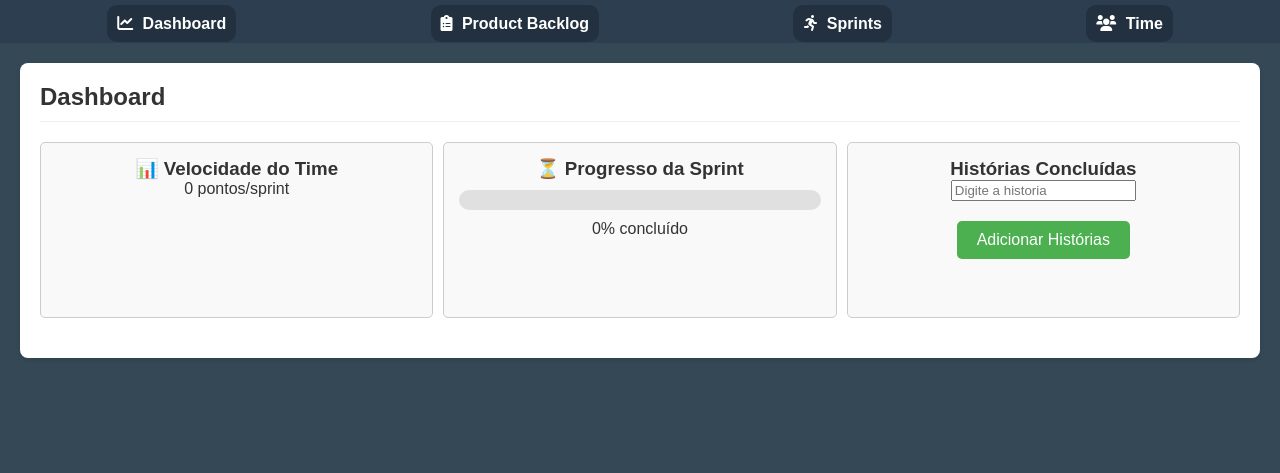
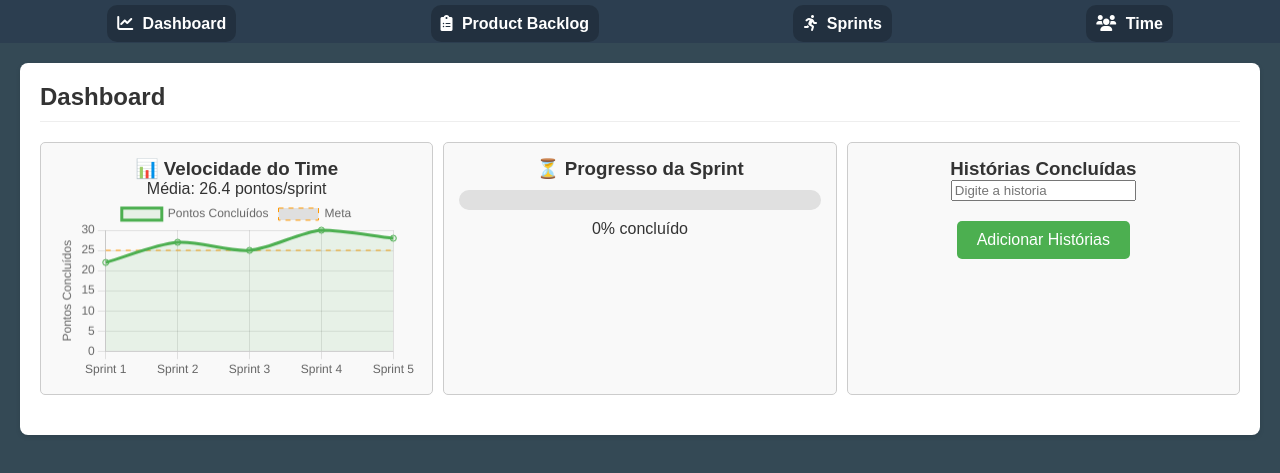
Before and after one commit to MatheuxGualter/ESOF_05, a plain HTML site: page publico/index.html in a window 1280 px wide. Shown: the part 91-564 px from the top of the page. Drawn offline with nearby package versions, Linux system fonts and the light colour scheme.

Commit message:
✨: Adicionado gráfico ficticio na parte de velocidade

```diff
--- a/publico/app.js
+++ b/publico/app.js
@@ -47,6 +47,64 @@ function atualizarProgresso(valor) {
 }
 
 botaoAdicionar.addEventListener("click", adicionarItem);
+
+// Dados fictícios (últimas 5 sprints)
+const sprintGrafico = ["Sprint 1", "Sprint 2", "Sprint 3", "Sprint 4", "Sprint 5"];
+const pontosConcluidos = [22, 27, 25, 30, 28]; // Pontos por sprint
+const metaPorSprint = 25; // Meta fictícia
+
+// Calcula a média
+const media = pontosConcluidos.reduce((total, pontos) => total + pontos, 0) / pontosConcluidos.length;
+document.getElementById("media-velocidade").textContent = media.toFixed(1);
+
+// Cria o gráfico
+const ctx = document.getElementById('velocity-chart').getContext('2d');
+new Chart(ctx, {
+    type: 'line',
+    data: {
+        labels: sprintGrafico,
+        datasets: [
+            {
+                label: 'Pontos Concluídos',
+                data: pontosConcluidos,
+                borderColor: '#4CAF50',
+                backgroundColor: 'rgba(76, 175, 80, 0.1)',
+                tension: 0.3,
+                fill: true
+            },
+            {
+                label: 'Meta',
+                data: Array(sprintGrafico.length).fill(metaPorSprint),
+                borderColor: '#FF9800',
+                borderDash: [5, 5],
+                borderWidth: 1,
+                pointRadius: 0 // Remove os pontos da linha de meta
+            }
+        ]
+    },
+    options: {
+        responsive: true,
+        plugins: {
+            tooltip: {
+                callbacks: {
+                    label: (context) => `${context.dataset.label}: ${context.raw} pts`
+                }
+            },
+            legend: {
+                position: 'top'
+            }
+        },
+        scales: {
+            y: {
+                beginAtZero: true,
+                title: {
+                    display: true,
+                    text: 'Pontos Concluídos'
+                }
+            }
+        }
+    }
+});
 
 // Simulação de dados
 let historias = [
--- a/publico/index.html
+++ b/publico/index.html
@@ -7,6 +7,7 @@
   <link rel="stylesheet" href="style.css">
   <link rel="stylesheet" href="https://cdnjs.cloudflare.com/ajax/libs/font-awesome/6.0.0/css/all.min.css">
   <link rel="stylesheet" href="https://fonts.googleapis.com/css2?family=Material+Symbols+Outlined:opsz,wght,FILL,GRAD@20..48,100..700,0..1,-50..200" />
+  <script src="https://cdn.jsdelivr.net/npm/chart.js"></script>
 </head>
 <body>
   <div id="app">
@@ -34,8 +35,10 @@
                 <!-- Velocidade do Time -->
                 <div class="info-card">
                     <h3>📊 Velocidade do Time</h3>
-                    <p><span id="velocidade-time">0</span> pontos/sprint</p>
-                    <canvas id="velocity-chart" width="200" height="100"></canvas>
+                    <p>Média: <span id="media-velocidade">25</span> pontos/sprint</p>
+                    <div class="chart-container">
+                        <canvas id="velocity-chart"></canvas>
+                    </div>
                 </div>
 
                 <!-- Burndown Chart -->
--- a/publico/style.css
+++ b/publico/style.css
@@ -504,3 +504,9 @@ ol > li {
     border-radius: 10px;
     transition: width 0.3s ease; /* Animação suave */
 }
+
+.chart-container {
+    width: 100%;
+    max-width: 500px;
+    margin: 0 auto;
+}
```
